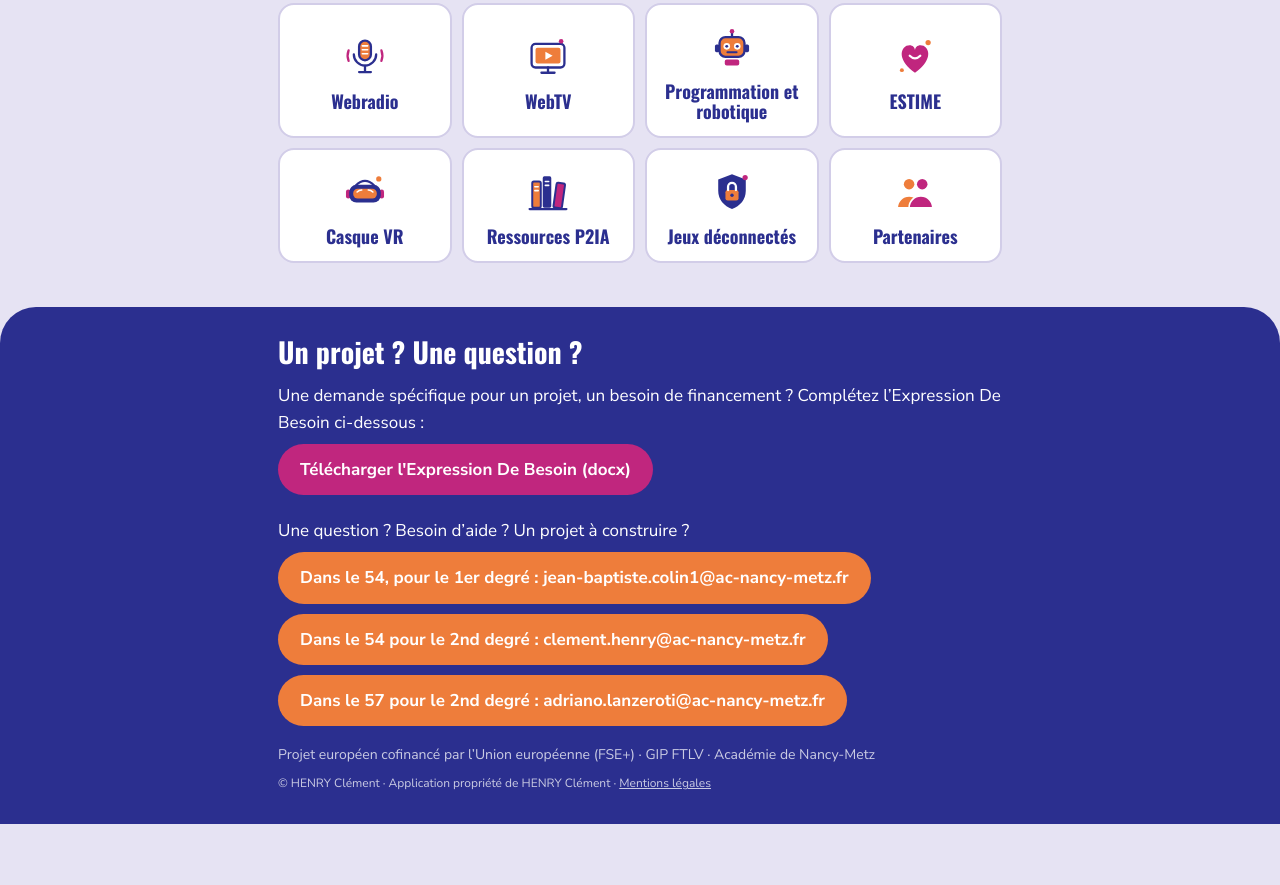
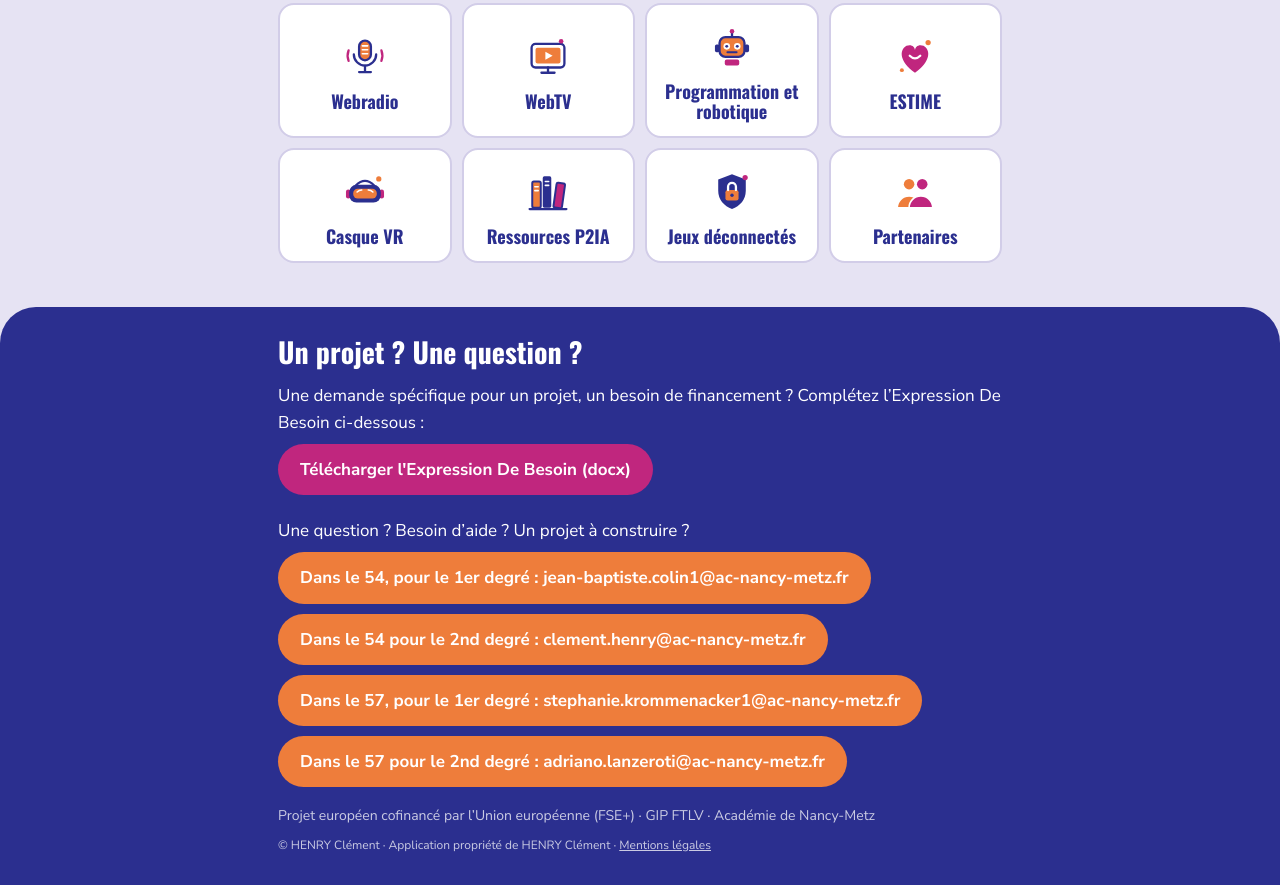
Before and after one commit to Applis-Numeriques/Horizon28, a plain HTML site: page index.html in a window 1280 px wide. Shown: the part 980-1865 px from the top of the page. Before the commit the page ends 1804 px from the top, so only its background shows below. Drawn offline with nearby package versions, Linux system fonts and the light colour scheme.

Commit message:
Add contact email for 1st degree in the 57 region

```diff
--- a/index.html
+++ b/index.html
@@ -101,6 +101,7 @@ footer small a{text-decoration:underline}
     <div class="cta">
   <a class="mail" href="mailto:jean-baptiste.colin1@ac-nancy-metz.fr">Dans le 54, pour le 1er degré&nbsp;: jean-baptiste.colin1@ac-nancy-metz.fr</a>
   <a class="mail" href="mailto:clement.henry@ac-nancy-metz.fr">Dans le 54 pour le 2nd degré&nbsp;: clement.henry@ac-nancy-metz.fr</a>
+  <a class="mail" href="mailto:stephanie.krommenacker1@ac-nancy-metz.fr">Dans le 57, pour le 1er degré&nbsp;: stephanie.krommenacker1@ac-nancy-metz.fr</a>
   <a class="mail" href="mailto:adriano.lanzeroti@ac-nancy-metz.fr">Dans le 57 pour le 2nd degré&nbsp;: adriano.lanzeroti@ac-nancy-metz.fr</a>
 </div>
     <small>Projet européen cofinancé par l’Union européenne (FSE+) · GIP FTLV · Académie de Nancy-Metz</small>
```
